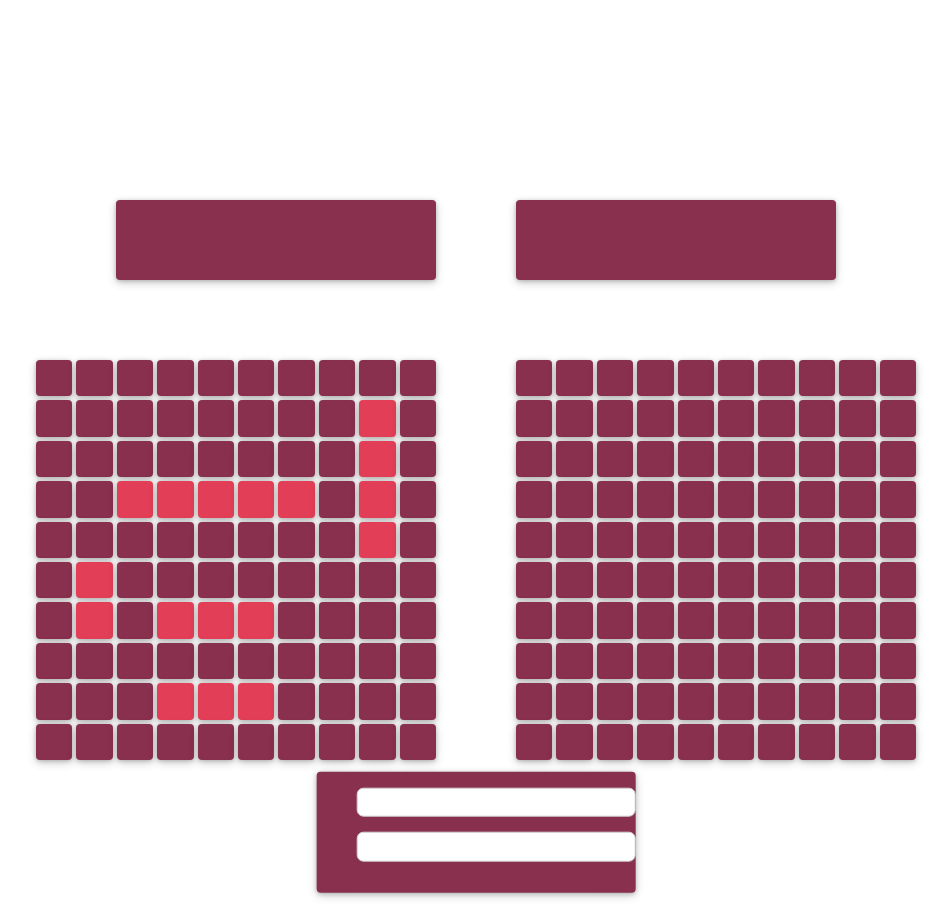
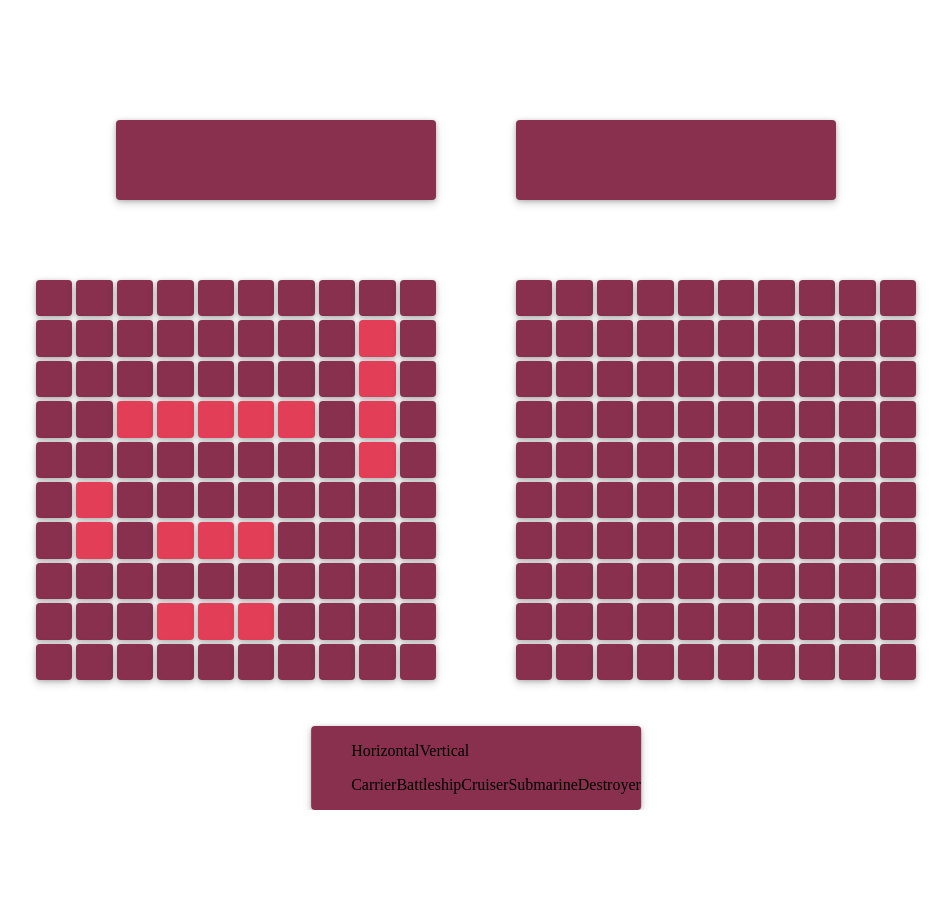
Before and after one commit to uniArchitect/battleship, a website built with webpack: page dist/index.html in a window 1280 px wide. Shown: the whole page, without its empty margins (164-1115 px from the left). After the commit the page ends 810 px from the top, so only its background shows below. Built offline with nearby package versions, Linux system fonts and the light colour scheme.

Commit message:
Add list items for ship orientation and ship types.

```diff
--- a/src/index.js
+++ b/src/index.js
@@ -9,20 +9,19 @@ const playerContainer = document.querySelector(".Player-Container");
 const computerContainer = document.querySelector(".Computer-Container");
 
 const shipMenu = document.createElement('aside');
-const shipForm = document.createElement('form');
-const shipFormList = document.createElement('ul');
-const shipOrientation = document.createElement('li');
-const orientationLabel = document.createElement('label');
-const orientationInput = document.createElement('input');
-const shipType = document.createElement('li');
-const typeLabel = document.createElement('label');
-const typeInput = document.createElement('input');
+const shipOrientation = document.createElement('ul');
+const shipType = document.createElement('ul');
+const vertical = document.createElement('li').innerText = 'Vertical';
+const horizontal = document.createElement('li').innerText = 'Horizontal';
+const carrier = document.createElement('li').innerText = 'Carrier';
+const battleship = document.createElement('li').innerText = 'Battleship';
+const cruiser = document.createElement('li').innerText = 'Cruiser';
+const submarine = document.createElement('li').innerText = 'Submarine';
+const destroyer = document.createElement('li').innerText = 'Destroyer';
 
-shipMenu.appendChild(shipForm).className = 'ship-form';
-shipForm.appendChild(shipFormList).className = 'ship-form-list';
-shipFormList.append(shipOrientation, shipType);
-shipOrientation.append(orientationLabel, orientationInput);
-shipType.append(typeLabel, typeInput);
+shipMenu.append(shipOrientation, shipType);
+shipOrientation.append(horizontal, vertical);
+shipType.append(carrier, battleship, cruiser, submarine, destroyer);
 
 container.appendChild(shipMenu).className = 'ship-menu';
 
@@ -103,7 +102,7 @@ const assignShip = (e) => {
 };
 
 // boardSquare.forEach((boardSquare) => {
-//     boardSquare.addEventListener("click", assignShip);
+//     boardSquare.addEvenmMenuener("click", assignShip);
 //   });
 
 // Render Battleship positions
@@ -177,7 +176,7 @@ const attackCoordinate = (e) => {
   };
 };
 
-// Add event listener for each board square
+// Add eventmMenuener for each board square
 boardSquare.forEach((boardSquare) => {
   boardSquare.addEventListener("click", attackCoordinate, { once: true });
 });
--- a/src/styles.css
+++ b/src/styles.css
@@ -1,6 +1,6 @@
 body,
 html {
-  margin: 5em;
+  margin: 2.5em;
   /* background-color: #222629;
   font-family: "Montserrat", sans-serif;
   color: #f8fafc; */
@@ -10,7 +10,7 @@ aside {
   visibility: visible;
   /* visibility: hidden; */
   position: absolute;
-  top: 52em;
+  top: 48em;
   left: 50%;
   transform: translate(-50%,-50%);
   border-radius: 0.25em;
@@ -48,6 +48,21 @@ input {
       outline: none;
       border: 1px solid #76c4ae;
   }
+
+  /* Styles for Battleship list items */
+  /* #pinned-list-item {
+    text-decoration: none;
+    color: inherit;
+    padding: 0.5em;
+  }
+
+  #pinned-list-item:hover {
+    background: #4056a1;
+    border-radius: 0.5em;
+    transition: 0.15s;
+    transform: translateY(-2px);
+    box-shadow: 0 1px 4px 0 rgba(0, 0, 0, 0.2), 0 3px 10px 0 rgba(0, 0, 0, 0.19);
+  } */
 
 :root {
   --grid-cols: 1;
```
Also changed, not shown: dist/main.js.
